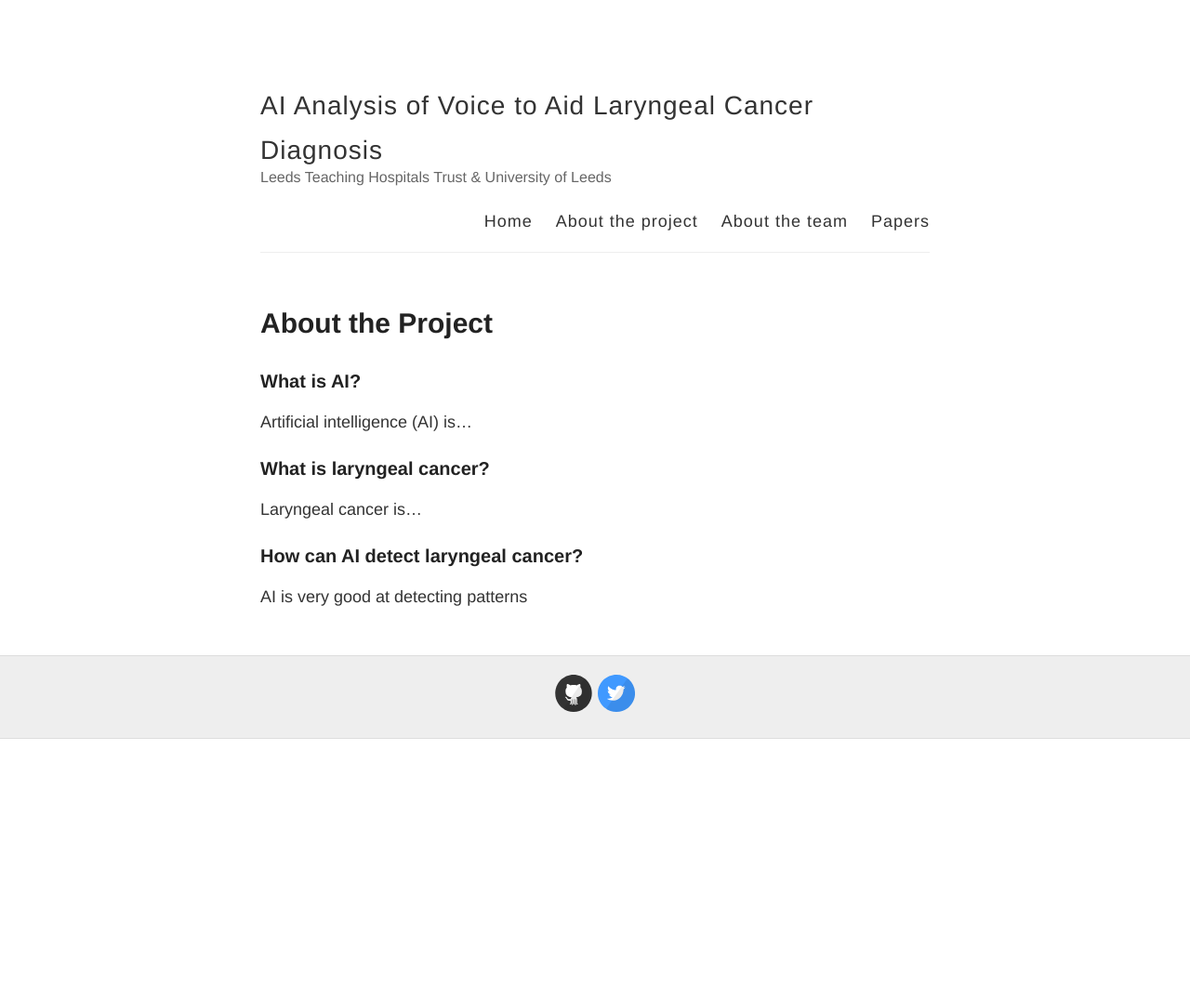
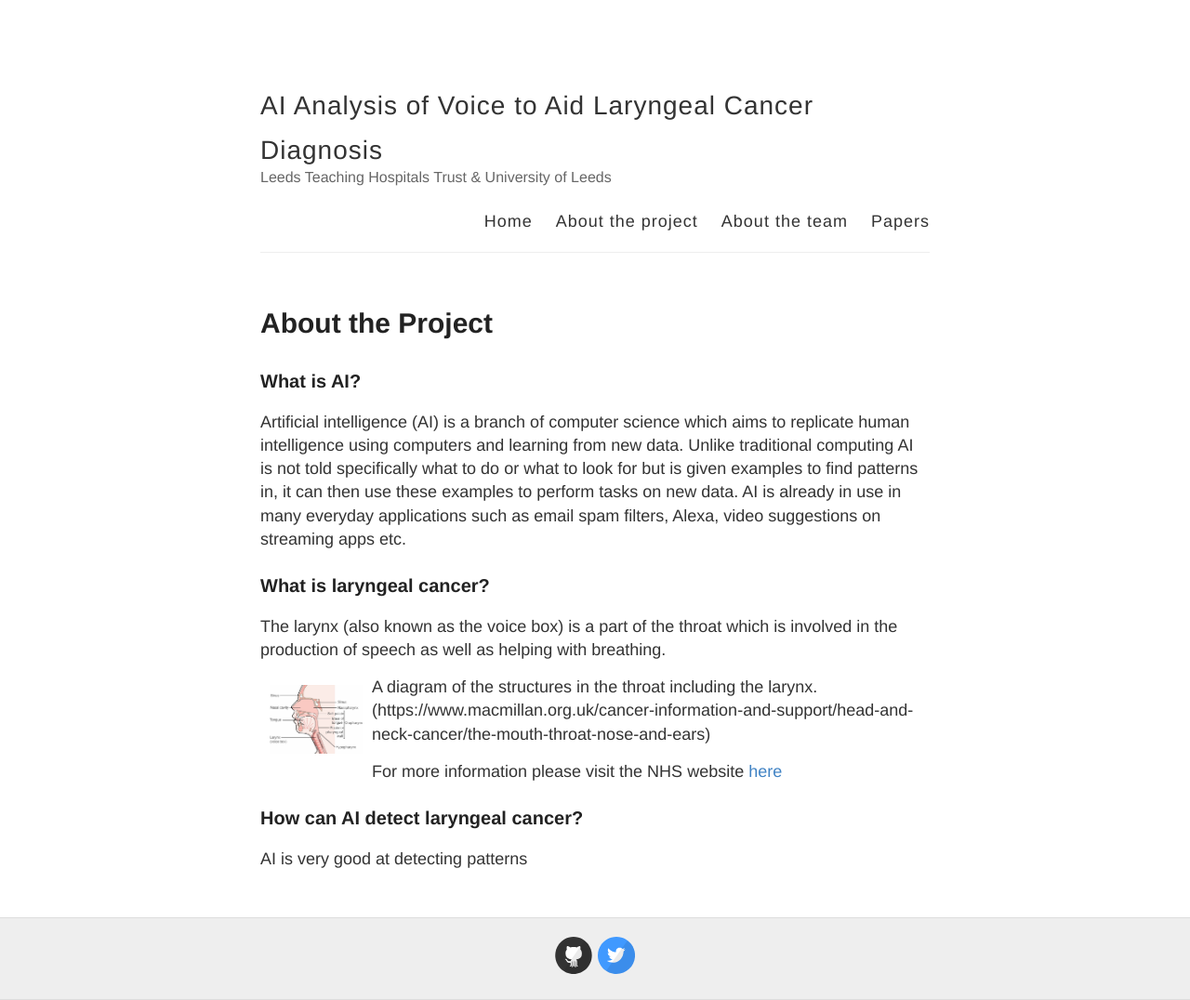
Before and after one commit to mary-paterson/mary-paterson.github.io, a Jekyll site: the page built from aboutProject.md, in a window 1280 px wide. Shown: the whole page at 93% size. Built offline with Jekyll 4.4.1, drawn with Linux system fonts in a browser that asks for light colours; before the commit the page ends 900 px from its top, so only the background shows below that.

Commit message:
Update aboutProject.md

```diff
--- a/aboutProject.md
+++ b/aboutProject.md
@@ -5,10 +5,17 @@ permalink: /aboutProject/
 ---
 
 ### What is AI?
-Artificial intelligence (AI) is...
+Artificial intelligence (AI) is a branch of computer science which aims to replicate human intelligence using computers and learning from new data. Unlike traditional computing AI is not told specifically what to do or what to look for but is given examples to find patterns in, it can then use these examples to perform tasks on new data. AI is already in use in many everyday applications such as email spam filters, Alexa, video suggestions on streaming apps etc.
 
 ### What is laryngeal cancer?
-Laryngeal cancer is...
+The larynx (also known as the voice box) is a part of the throat which is involved in the production of speech as well as helping with breathing.
+<figure>
+  <img  align="left" width="100"  src="/images/ThroatDiagram.jpg" style="margin:10px 10px">
+  <figcaption>A diagram of the structures in the throat including the larynx. (https://www.macmillan.org.uk/cancer-information-and-support/head-and-neck-cancer/the-mouth-throat-nose-and-ears)</figcaption>
+</figure>
+
+
+For more information please visit the NHS website [here](https://www.nhs.uk/conditions/laryngeal-cancer/)
 
 ### How can AI detect laryngeal cancer?
 AI is very good at detecting patterns
```
